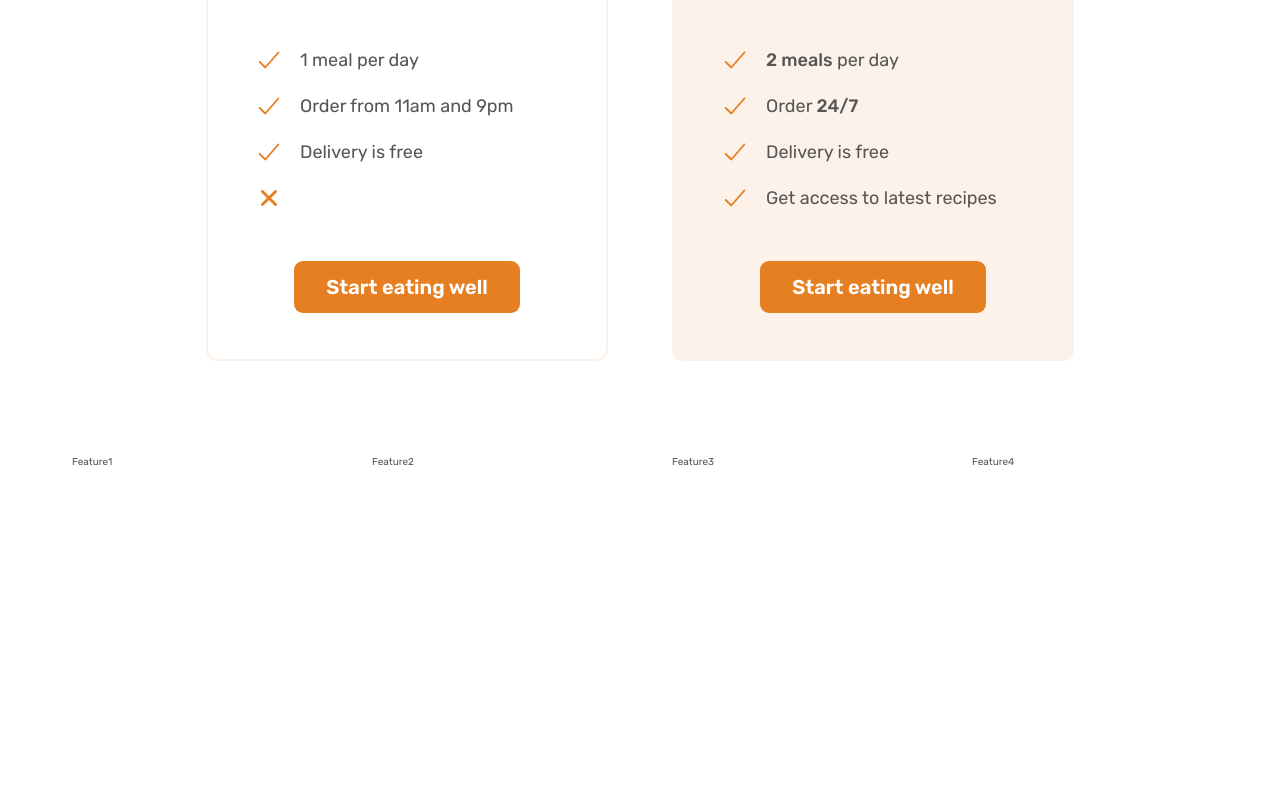
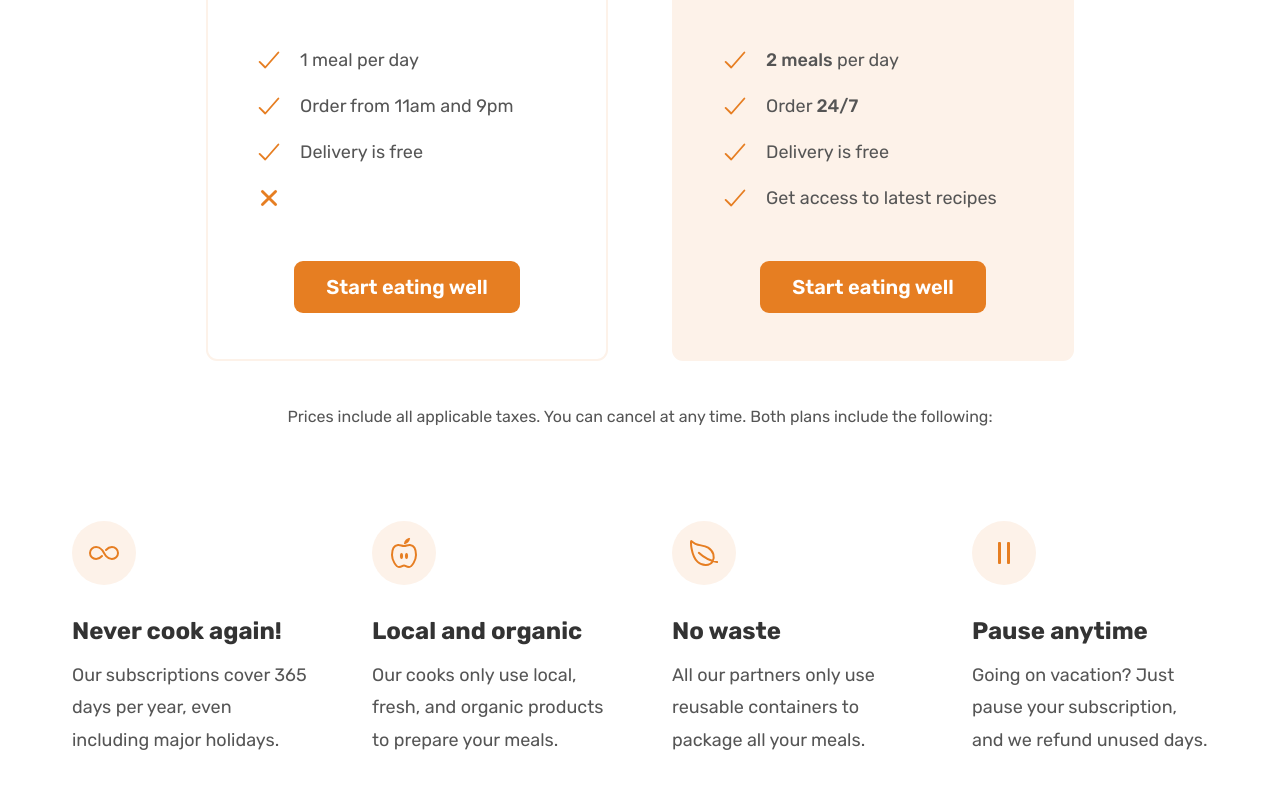
Before and after one commit to ibrahimabidi/omnifood-website, a plain HTML site: page index.html in a window 1280 px wide. Shown: the part 5126-5915 px from the top of the page. Before the commit the page ends 5689 px from the top, so only its background shows below. Drawn offline with nearby package versions, Linux system fonts and the light colour scheme.

Commit message:
add and style the features section

```diff
--- a/css/style.css
+++ b/css/style.css
@@ -431,3 +431,31 @@
   text-align: center;
   margin-top: 4.8rem;
 }
+
+.plan-details {
+  font-size: 1.6rem;
+  line-height: 1.6rem;
+  text-align: center;
+}
+
+.feature-icon {
+  color: #e67e22;
+  height: 3.2rem;
+  width: 3.2rem;
+  background-color: #fdf2e9;
+  margin-bottom: 3.2rem;
+  padding: 1.6rem;
+  border-radius: 50%;
+}
+
+.feature-title {
+  font-size: 2.4rem;
+  color: #333;
+  font-weight: 700;
+  margin-bottom: 1.6rem;
+}
+
+.feature-text {
+  font-size: 1.8rem;
+  line-height: 1.8;
+}
--- a/index.html
+++ b/index.html
@@ -418,7 +418,7 @@
           </h2>
         </div>
 
-        <div class="container grid grid--2-cols">
+        <div class="container grid grid--2-cols margin-bottom-md">
           <div class="pricing-plan pricing-plan-starter">
             <header class="plan-header">
           <p class="plan-name">Starter</p>
@@ -486,12 +486,36 @@
       </div>
           </div>
         </div>
+          <div class="container grid">
+            <aside class="plan-details">
+              Prices include all applicable taxes. You can cancel at any time.
+              Both plans include the following:
+            </aside>
+          </div>
         <div class="container grid grid--4-cols">
-          <div class="feature">Feature1</div>
-          <div class="feature">Feature2</div>
-          <div class="feature">Feature3</div>
-          <div class="feature">Feature4</div>
-
+          <div class="feature">
+            <ion-icon class="feature-icon" name="infinite-outline"></ion-icon>
+            <p class="feature-title">Never cook again!</p>
+        <p class="feature-text"> Our subscriptions cover 365 days per year, even including major holidays.
+        </p>
+       </div>
+          <div class="feature">
+            <ion-icon class="feature-icon" name="nutrition-outline"></ion-icon>
+            <p class="feature-title">Local and organic</p>
+        <p class="feature-text">Our cooks only use local, fresh, and organic products to prepare your meals.
+        </p>
+       </div>
+          <div class="feature">
+            <ion-icon class="feature-icon" name="leaf-outline"></ion-icon>
+            <p class="feature-title">No waste</p>
+        <p class="feature-text">All our partners only use reusable containers to package all your meals.</p>
+       </div>
+          <div class="feature">
+            <ion-icon class="feature-icon" name="pause-outline"></ion-icon>
+            <p class="feature-title"> Pause anytime</p>
+        <p class="feature-text">Going on vacation? Just pause your subscription, and we refund unused days.
+        </p>
+       </div>
         </div>
       </section>
     </main>
```
